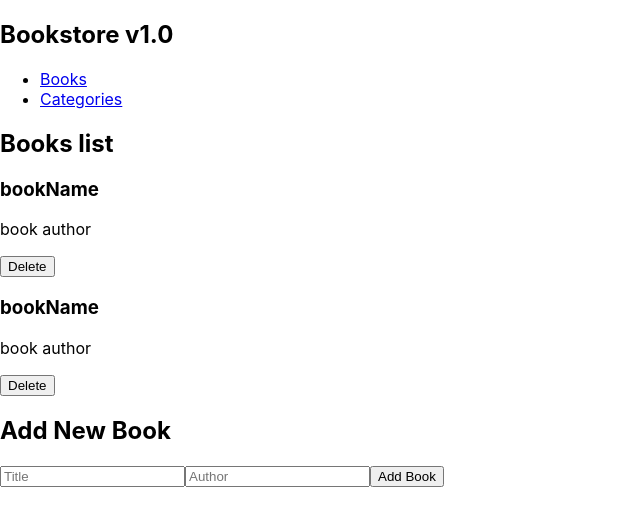
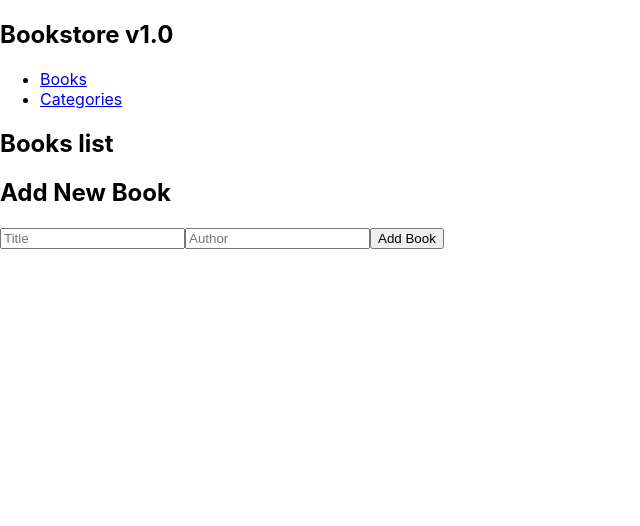
Before and after one commit to abdessalem1998/Bookstore, a React (Create React App) app: page / in a window 1280 px wide. Shown: the top 526 px of the page, without its empty margins (0-640 px from the left). Built offline with nearby package versions, Linux system fonts and the light colour scheme.

Commit message:
Use useSelector to display books

```diff
--- a/src/components/BooksComponents/BookList.js
+++ b/src/components/BooksComponents/BookList.js
@@ -1,11 +1,9 @@
 import React from 'react';
+import { useSelector } from 'react-redux';
 import BookItem from './BookItem';
 
 const BookList = () => {
-  const bookArray = [
-    { id: 1, title: 'bookName', author: 'book author' },
-    { id: 2, title: 'bookName', author: 'book author' },
-  ];
+  const bookArray = useSelector((state) => state.booksReducer);
 
   return (
     <div>
```
